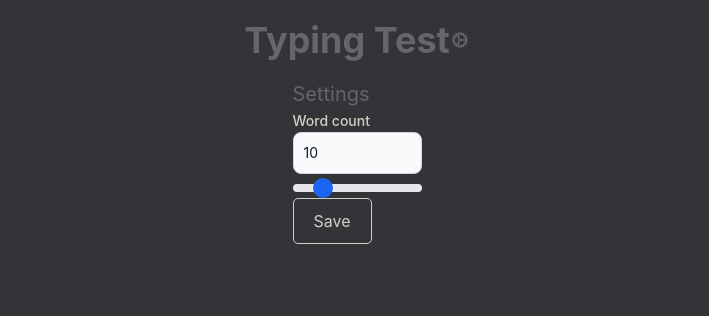
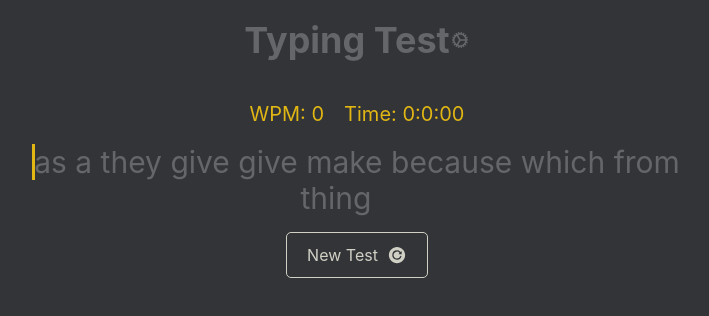
Before and after one commit to Bhanukamax/typing-test-bmax, a React (Vite) app: page / in a window 1280 px wide. Shown: the top 316 px of the page, without its empty margins (283-992 px from the left). Built offline with nearby package versions, Linux system fonts and the light colour scheme.

Commit message:
settings loading proprely

```diff
--- a/src/App.tsx
+++ b/src/App.tsx
@@ -1,4 +1,4 @@
-import { useState } from 'react';
+import { useEffect, useState } from 'react';
 import { IoCog } from 'react-icons/io5';
 import './App.css';
 import Settings from './componets/Settings';
@@ -12,12 +12,22 @@ enum AppScreen {
     SETTINGS,
 }
 
-//const initialScreen = AppScreen.TEST;
-const initialScreen = AppScreen.SETTINGS;
-const settings = loadSettings();
+const initialScreen = AppScreen.TEST;
+//const initialScreen = AppScreen.SETTINGS;
 
 function App() {
     const [screen, setScreen] = useState(initialScreen);
+    const [settings, setSettings] = useState(loadSettings());
+    useEffect(() => {
+        const settings = loadSettings();
+        setSettings(settings);
+    }, []);
+
+    const onSave = () => {
+        const settings = loadSettings();
+        setSettings(settings);
+        setScreen(AppScreen.TEST);
+    };
 
     return (
         <div className="App">
@@ -40,9 +50,15 @@ function App() {
                 {(() => {
                     switch (screen) {
                         case AppScreen.TEST:
-                            return <TypingTest wordCount={settings.wordCount || 10} />;
+                            return (
+                                <TypingTest
+                                    wordCount={settings.wordCount || 10}
+                                />
+                            );
                         case AppScreen.SETTINGS:
-                            return <Settings />
+                            return (
+                                <Settings onSave={onSave} settings={settings} />
+                            );
                     }
                 })()}
             </div>
--- a/src/componets/Settings.tsx
+++ b/src/componets/Settings.tsx
@@ -1,10 +1,13 @@
 import { Label, RangeSlider, TextInput } from 'flowbite-react';
 import { ChangeEvent, useState } from 'react';
-import { loadSettings, updateSetting } from '../util/settings';
+import { updateSetting, type SettingsType } from '../util/settings';
 
+type Props = {
+  onSave: () => void;
+  settings: SettingsType;
+};
 
-const settings = loadSettings();
-export default function Settings() {
+export default function Settings({ onSave, settings }: Props) {
     const [wordCount, setWordCount] = useState<number>(settings.wordCount);
 
     const handleWordCountChange = (e: ChangeEvent<HTMLInputElement>) => {
@@ -14,6 +17,7 @@ export default function Settings() {
     const handleSubmit = (e: React.FormEvent<HTMLFormElement>) => {
         e.preventDefault();
         updateSetting('wordCount', wordCount);
+        onSave();
     };
 
     return (
--- a/src/componets/TypingTest.tsx
+++ b/src/componets/TypingTest.tsx
@@ -21,15 +21,13 @@ function formatTime(time: number) {
     return `${minutes}:${seconds}:${milisecondsWithLeadingZero}`;
 }
 
-
-
 setTheme(Themes.MONKEY);
 
 type Props = {
-    wordCount: number;
+  wordCount: number;
 };
 
-export default function TypingTest({ wordCount }: Props ) {
+export default function TypingTest({ wordCount }: Props) {
     const [testState, setTestState] = useState<TestState>(
         TestState.NOT_STARTED
     );
@@ -40,6 +38,8 @@ export default function TypingTest({ wordCount }: Props ) {
     const [testTime, setTestTime] = useState<number>(0);
     const [wpm, setWpm] = useState<number>(0);
     const [testSize, setTestSize] = useState<number>(wordCount);
+    const [practiceQue, setPracticeQue] = useState<string[]>([
+    ]);
 
     function updateWpm() {
         const wrongLetterCount = userText
@@ -117,6 +117,14 @@ export default function TypingTest({ wordCount }: Props ) {
         return sample;
     }
 
+  function addPracticeWordsToTest(testWords: string[], practiceQue: string[], take: number): string[] {
+    const practiceWords = practiceQue.slice(0, take);
+    const reducedTestWords = testWords.slice(practiceWords.length);
+    const newTestWords = [...practiceWords, ...reducedTestWords];
+    const shuffledWords = newTestWords.sort(() => Math.random() - 0.5);
+    return shuffledWords;
+  }
+
     // end test effect
     useEffect(() => {
         if (
@@ -143,7 +151,8 @@ export default function TypingTest({ wordCount }: Props ) {
         const testWords = getWeightedRandomSample(pool, testSize).map((word) =>
             word?.toLowerCase()
         );
-        setTestWords(testWords);
+        const practiceWords = addPracticeWordsToTest(testWords, practiceQue, 4);
+        setTestWords(practiceWords);
         setUserText('');
         inputRef.current?.focus();
         setTestState(TestState.NOT_STARTED);
--- a/src/util/settings.ts
+++ b/src/util/settings.ts
@@ -1,23 +1,23 @@
 import { load, save } from "./storage"
 
-type Settings = {
+export type SettingsType = {
  wordCount: number
 }
 
-const defaultSettings: Settings = {
+const defaultSettings: SettingsType = {
   wordCount: 10
 }
 
-export function loadSettings(): Settings {
+export function loadSettings(): SettingsType {
   return load("settings") || defaultSettings
 }
 
 
-export function saveSettings(settings: Settings) {
+export function saveSettings(settings: SettingsType) {
   save("settings", settings)
 }
 
-export function updateSetting(key: keyof Settings, value: any) {
+export function updateSetting(key: keyof SettingsType, value: any) {
     const settings = loadSettings()
     settings[key] = value
     saveSettings(settings)
```
